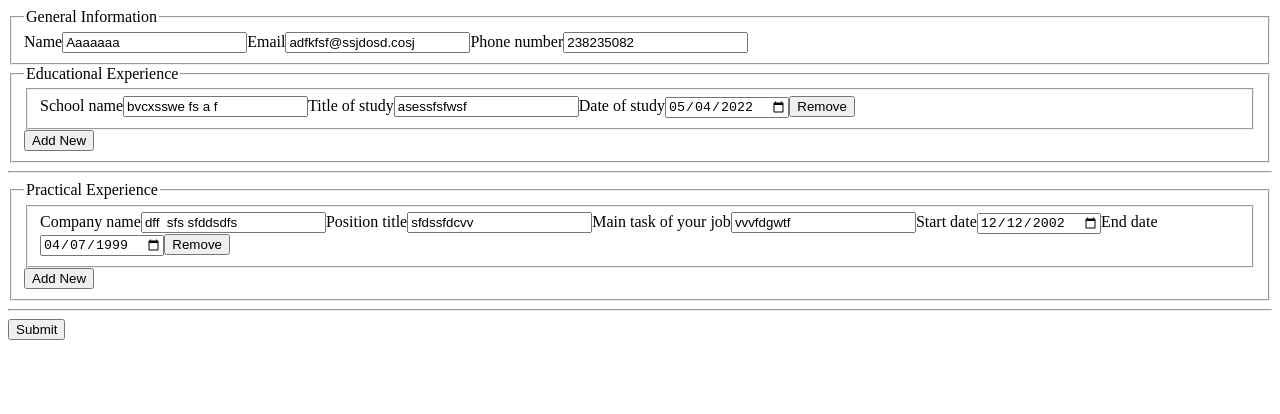
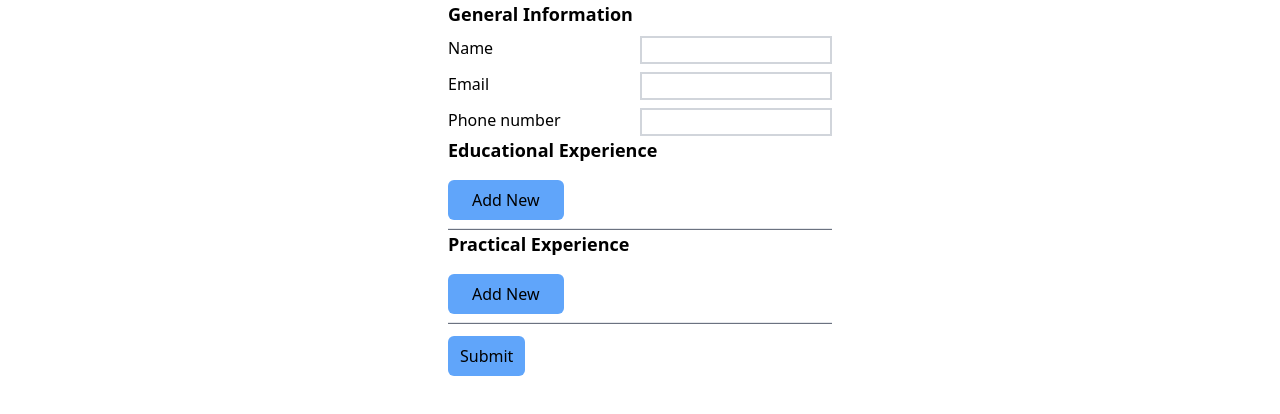
Before and after one commit to RikuPutkinen/odin-cv-application, a React (Create React App) app: page / in a window 1280 px wide. Shown: the top 414 px of the page. Built offline with nearby package versions, Linux system fonts and the light colour scheme.

Commit message:
Remove template values

```diff
--- a/src/App.js
+++ b/src/App.js
@@ -22,7 +22,7 @@
     this.removeExperienceField = this.removeExperienceField.bind(this);
     this.handleExperienceChange = this.handleExperienceChange.bind(this);
 
-    /*this.state = {
+    this.state = {
       editable: true,
       general: {
         name: '',
@@ -31,17 +31,6 @@
       },
       education: [],
       experience: []
-    }*/
-
-    this.state = {
-      editable: true,
-      general: {
-        name: 'Aaaaaaa',
-        email: 'adfkfsf@ssjdosd.cosj',
-        phone: '238235082'
-      },
-      education: [{id: 'asass', school: 'bvcxsswe fs a f ', title: 'asessfsfwsf', date: '2022-05-04'}],
-      experience: [{id: 'hgdfh', company: 'dff  sfs sfddsdfs ', position: 'sfdssfdcvv', task: 'vvvfdgwtf', start: '2002-12-12', end: '1999-04-07'}]
     }
   }
 
--- /dev/null
+++ b/tailwind.config.js
@@ -0,0 +1,10 @@
+/** @type {import('tailwindcss').Config} */
+module.exports = {
+  content: [
+    "./src/**/*.{js,jsx,ts,tsx}",
+  ],
+  theme: {
+    extend: {},
+  },
+  plugins: [],
+}
```
